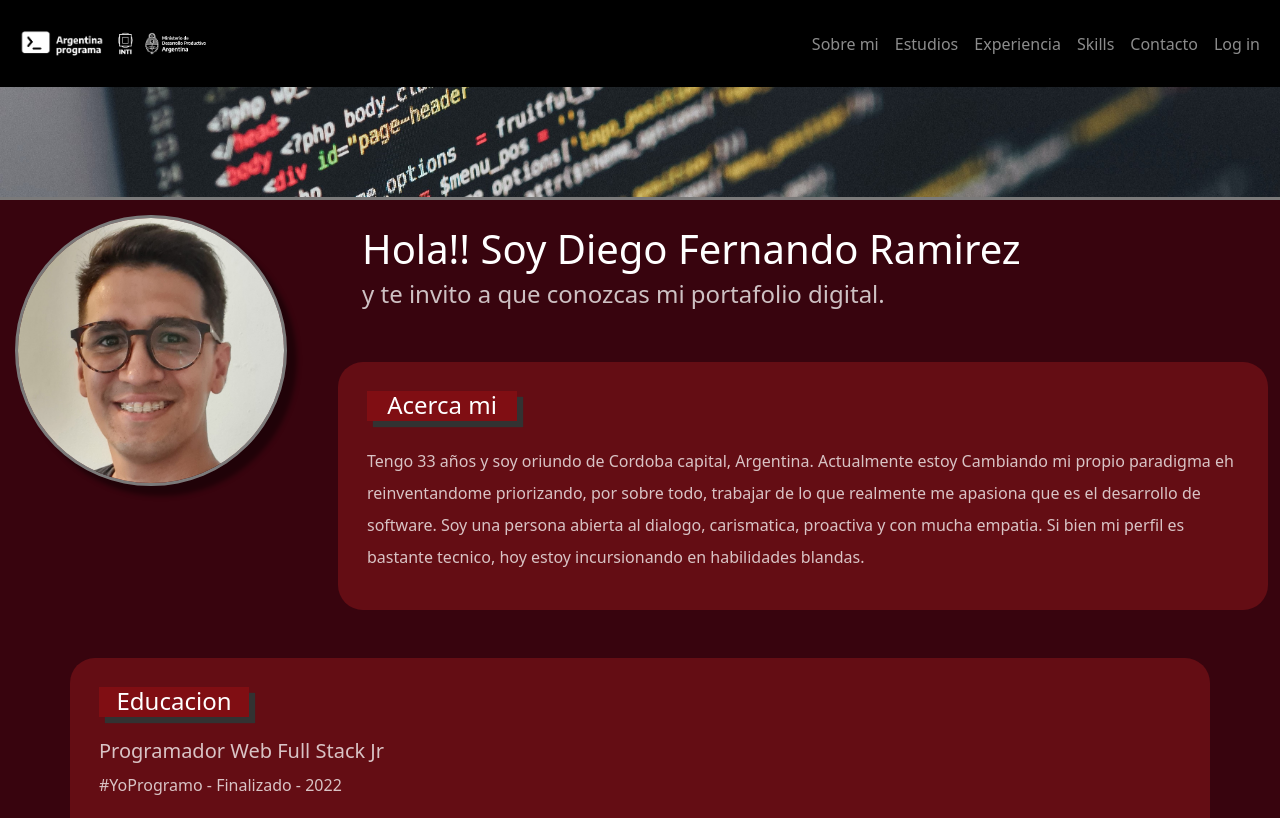
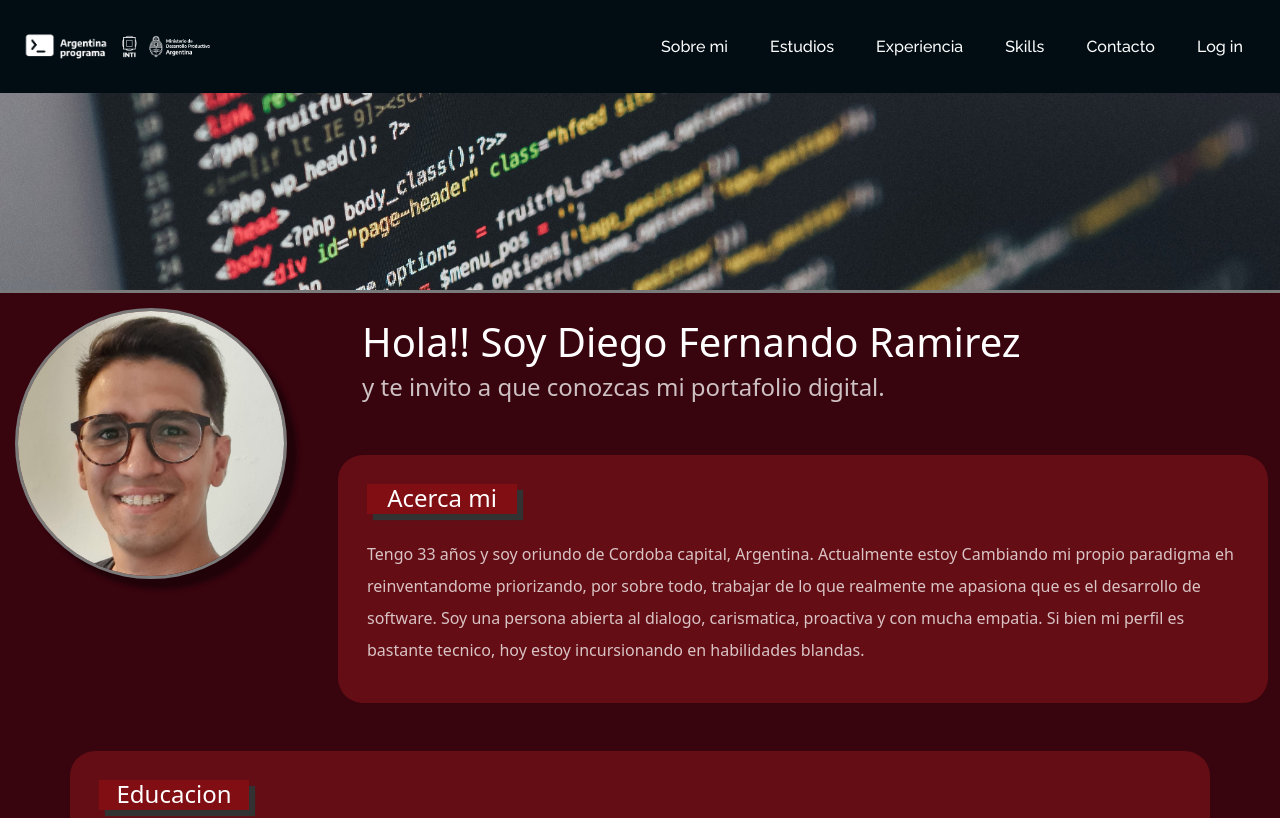
Before and after one commit to deigoooo/FrontEnd, an Angular app: page / in a window 1280 px wide. Shown: the top 818 px of the page. Built offline with nearby package versions, Linux system fonts and the light colour scheme.

Commit message:
modifique la navbar para hacerla mas simple

```diff
--- a/angular.json
+++ b/angular.json
@@ -28,10 +28,13 @@
             ],
             "styles": [
               "src/styles.css",
-              "node_modules/bootstrap/dist/css/bootstrap.css"
+              "node_modules/bootstrap/dist/css/bootstrap.css",
+              "node_modules/@fortawesome/fontawesome-free/css/all.min.css"
             ],
             "scripts": [
-              "node_modules/bootstrap/dist/js/bootstrap.bundle.js"
+              "node_modules/bootstrap/dist/js/bootstrap.bundle.js",
+              "node_modules/@fortawesome/fontawesome-free/js/all.min.js"
+
             ]
           },
           "configurations": {
--- a/package.json
+++ b/package.json
@@ -18,6 +18,7 @@
     "@angular/platform-browser": "~13.3.0",
     "@angular/platform-browser-dynamic": "~13.3.0",
     "@angular/router": "~13.3.0",
+    "@fortawesome/fontawesome-free": "^6.1.2",
     "bootstrap": "^5.1.3",
     "rxjs": "~7.5.0",
     "tslib": "^2.3.0",
--- a/src/app/componentes/navbar/navbar.component.css
+++ b/src/app/componentes/navbar/navbar.component.css
@@ -0,0 +1,47 @@
+@import url('https://fonts.googleapis.com/css2?family=Raleway:wght@500&display=swap');
+
+* {
+    margin:0;
+    padding: 0;
+    box-sizing: border-box;
+}
+
+.vista {
+    width:100vw;
+    /*height: ;*/
+    background-color: #010C13;
+    color: #fff;
+    font-family: 'Raleway', sans-serif;
+}
+
+.navbar {
+    display: flex;
+    justify-content: space-between;
+    background-color: #010C13;
+    color:#fff;
+    padding: 1em;
+}
+
+.menu{
+    display: flex;
+    width:50%;
+    justify-content: space-around;
+}
+
+.menu li {
+    list-style: none;
+}
+
+.menu a {
+    color: #fff;
+    text-decoration: none;
+    padding:10px 20px
+}
+.menu a:hover{
+    background-color:#a10411;
+    color: #010C13;
+    transition: ease-in-out .3s;
+}
+.menu .active {
+    color: #FCFCFC;
+}
--- a/src/app/componentes/navbar/navbar.component.html
+++ b/src/app/componentes/navbar/navbar.component.html
@@ -1,32 +1,20 @@
-<nav class="navbar navbar-expand-sm navbar-dark bg-black fixed-top">
-    <div class="container-fluid">
-      <a class="navbar-brand" href="#">
-        <img src="../../../assets/img/APLogo-20-20.png" alt="" width="100">
-        <img src="../../../assets/img/LogosInti.png" alt="" width="100">
-      </a>
+<div class="vista">
+  <nav class="navbar">
 
-      <button class="navbar-toggler"
-      type="button"
-      data-bs-toggle="collapse"
-      data-bs-target="#navbarSupportedContent"
-      aria-controls="navbarSupportedContent"
-      aria-expanded="false"
-      aria-label="Toogle navigation">
-        <span class="navbar-toggler-icon"></span>
-      </button>
+    <!--marca-->
+    <div class="logos">
+      <img src="../../../assets/img/APLogo-20-20.png" alt="" width="100">
+      <img src="../../../assets/img/LogosInti.png" alt="" width="100">
+    </div>
 
-      <div class="collapse navbar-collapse" id="navbarSupportedContent">
-
-        <ul class="navbar-nav ms-auto">
-          <li class="nav-item"><a class="nav-link" href="#sobreMi">Sobre mi</a></li>
-          <li class="nav-item"><a class="nav-link" href="#estudios">Estudios</a></li>
-          <li class="nav-item"><a class="nav-link" href="#experencia">Experiencia</a></li>
-          <li class="nav-item"><a class="nav-link" href="#skills">Skills</a></li>
-          <li class="nav-item"><a class="nav-link" href="#contacto">Contacto</a></li>
-          <li class="nav-item"><a class="nav-link" href="#">Log in</a></li>
-        </ul>
-
-      </div>
-
-    </div>
+    <!--menu-->
+      <ul class="menu">
+        <li><a class="active" href="#">Sobre mi</a></li>
+        <li><a class="active" href="#">Estudios</a></li>
+        <li><a class="active" href="#">Experiencia</a></li>
+        <li><a class="active" href="#">Skills</a></li>
+        <li><a class="active" href="#">Contacto</a></li>
+        <li><a class="active" href="#">Log in</a></li>
+      </ul>
   </nav>
+</div>
```
Also changed, not shown: firebase.json (added), 2 other files (tests, documents, lock files or other folders).
